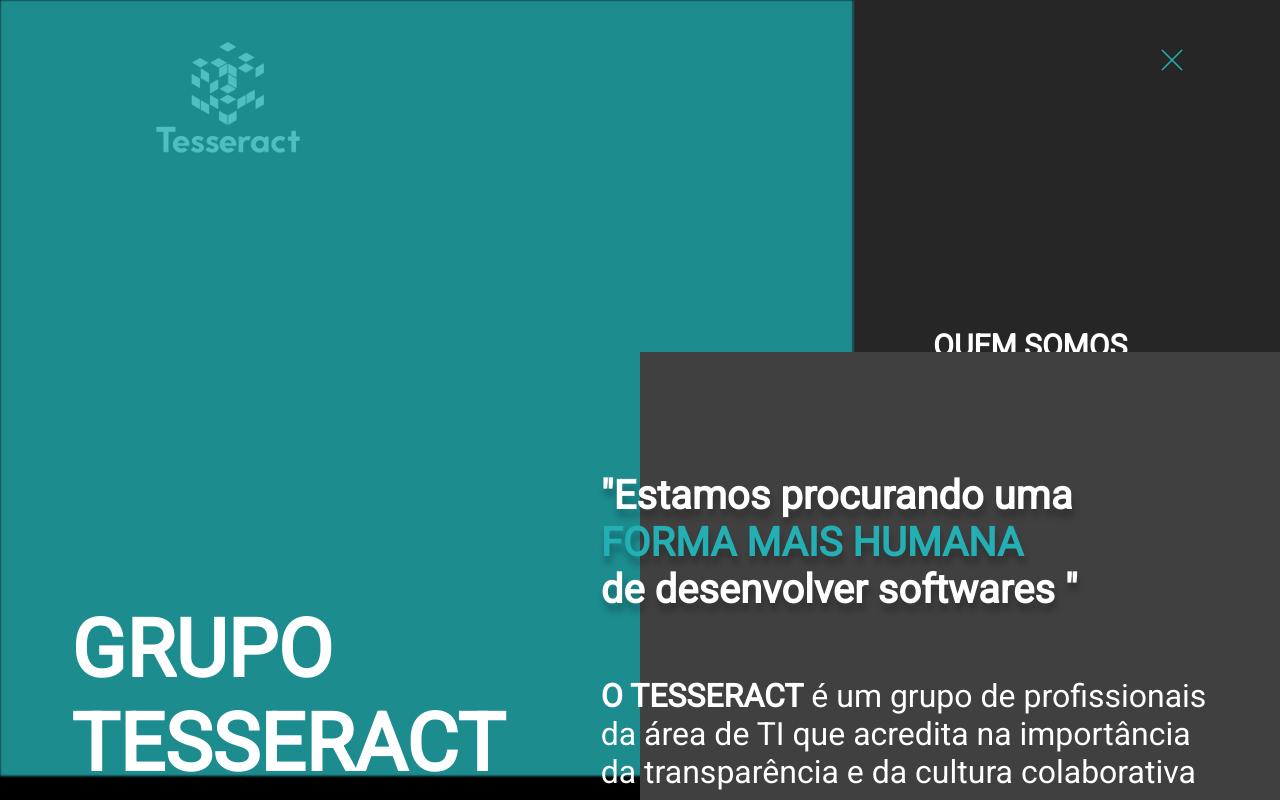
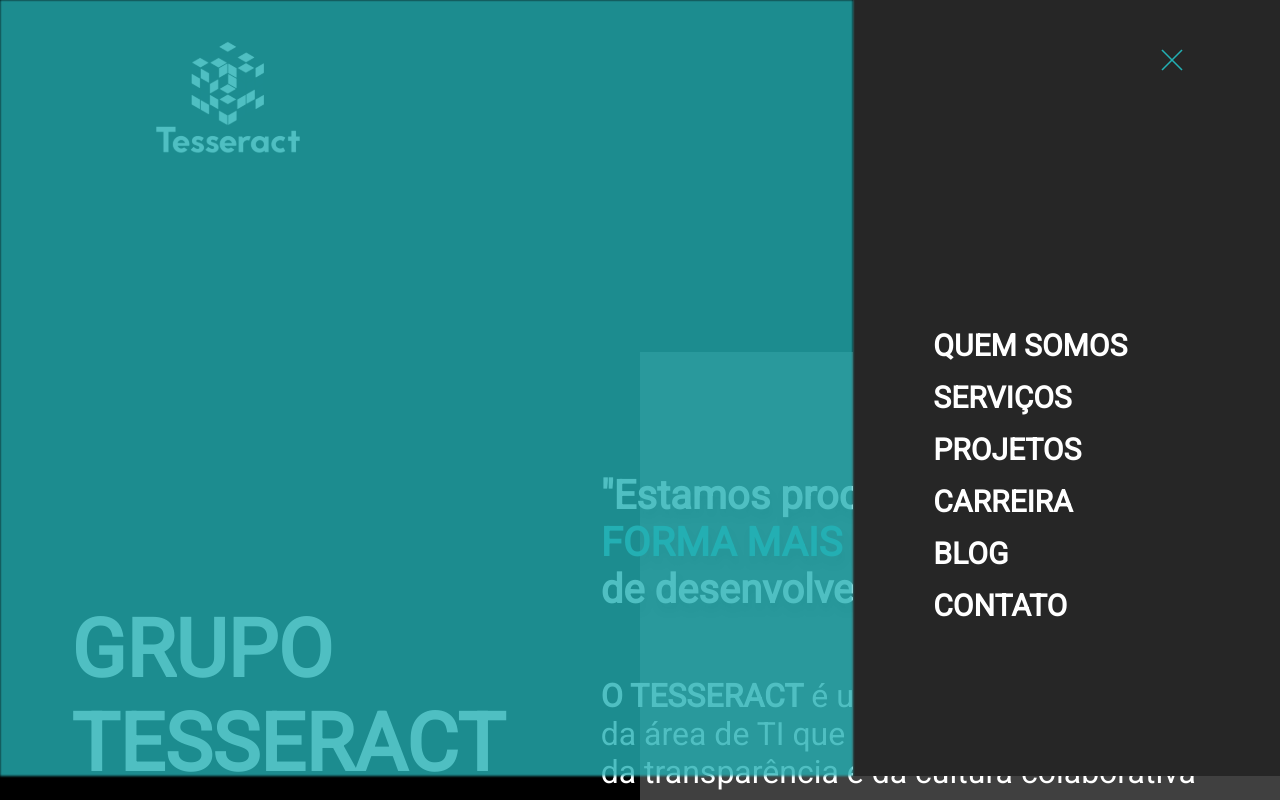
Before and after one commit to grupotesseract/grupotesseract.com.br, a Next.js app: page /quemsomos in a window 1280 px wide. Both pictures are taken after a click on the element 1183 px from the left and 92 px from the top of the page. Shown: the top 800 px of the page. Built offline with nearby package versions, Linux system fonts and the light colour scheme.

Commit message:
fix: Fixes the problem with the menu when opened, when opened it overlaps the content underneath.

```diff
--- a/app/components/Menu.tsx
+++ b/app/components/Menu.tsx
@@ -38,7 +38,7 @@ export default function Menu() {
 
       {openMenu && (
         <>
-          <div className="flex justify-end w-screen relative">
+          <div className="flex justify-end w-screen relative z-30">
             <div className="bg-lightBlue bg-opacity-80 w-2/3 blur-1"></div>
             <button
               className="flex absolute w-24 h-24 m-8"
--- a/app/quemsomos/page.tsx
+++ b/app/quemsomos/page.tsx
@@ -5,7 +5,7 @@ import TextWithButton from '../components/TextWithButton';
 export default function AboutUs() {
   return (
     <>
-      <div className="container">
+      <div>
         <CompanyCulture />
         <TeamMemberList />
         <TextWithButton />
```
